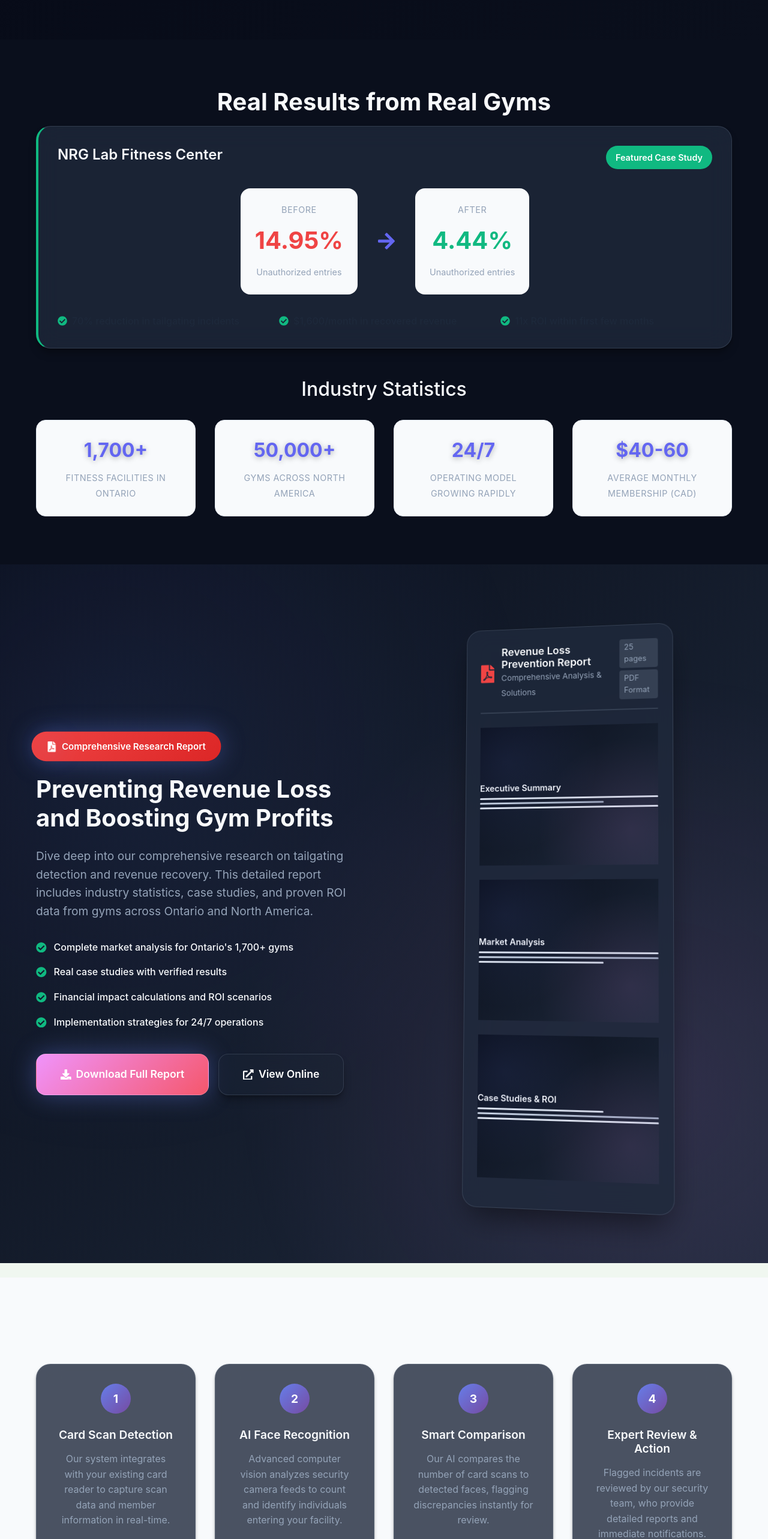
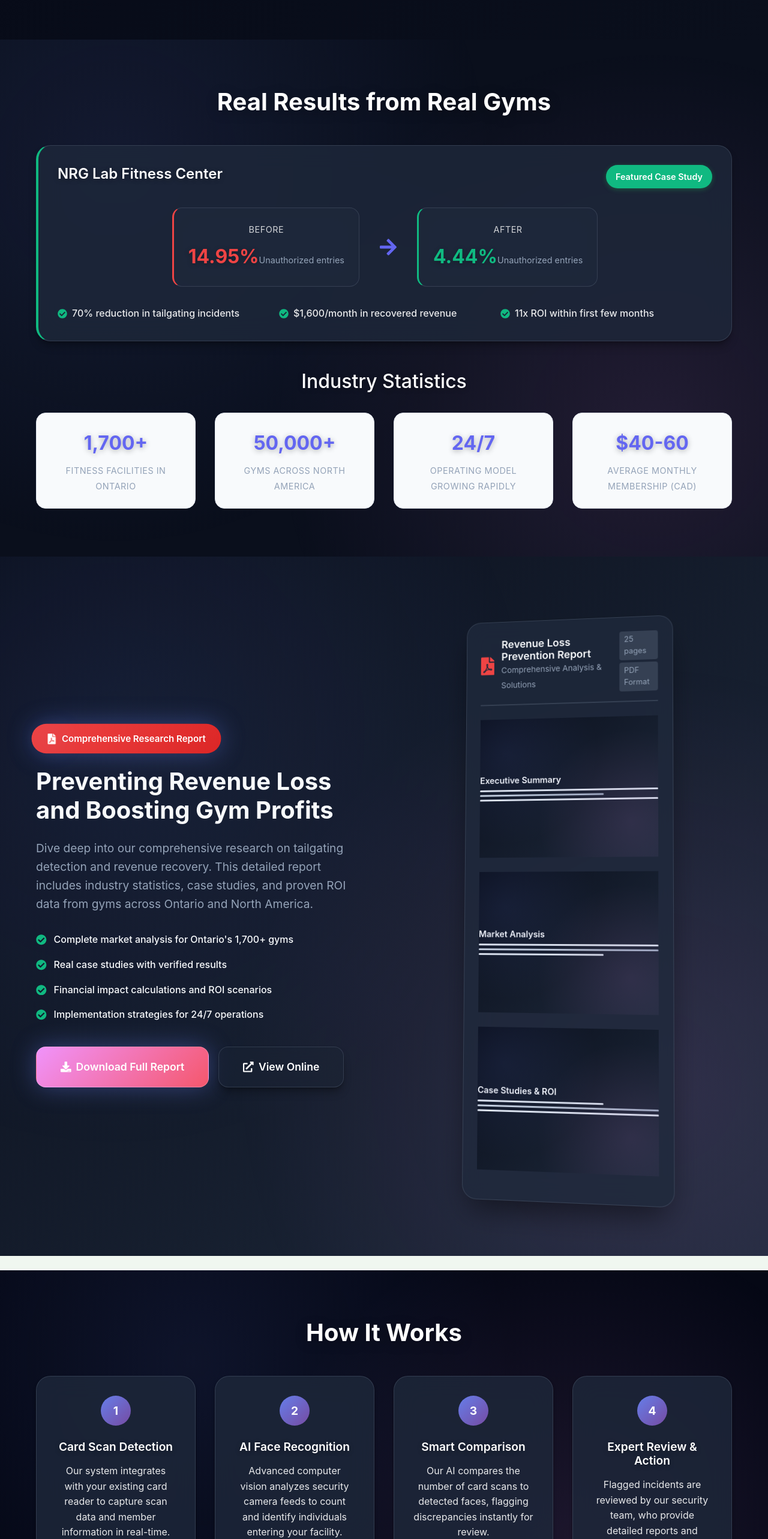
Before and after one commit to Faseeh-Naqvi/faseeh.ca, a React (Create React App) app in the folder my-portfolio/: page /sigfig-ai in a window 1280 px wide. Shown: the part 4485-7051 px from the top of the page at 60% size. Built offline with nearby package versions, Linux system fonts and the light colour scheme.

Commit message:
Fix styling and enhance background effects for Case Studies, How It Works, and Pricing sections in SigFigAI page

```diff
--- a/my-portfolio/src/pages/SigFigAI.css
+++ b/my-portfolio/src/pages/SigFigAI.css
@@ -1215,10 +1215,36 @@
   letter-spacing: 0.5px;
 }
 
-/* Case Studies Section - Darker Theme */
+/* Case Studies Section - Fixed Darker Theme */
 .case-studies-section {
   padding: 5rem 0;
   background: var(--dark-color);
+  position: relative;
+  overflow: hidden;
+}
+
+.case-studies-section::before {
+  content: '';
+  position: absolute;
+  top: 0;
+  left: 0;
+  right: 0;
+  bottom: 0;
+  background:
+    radial-gradient(circle at 15% 25%, rgba(102, 126, 234, 0.1) 0%, transparent 50%),
+    radial-gradient(circle at 85% 75%, rgba(240, 147, 251, 0.1) 0%, transparent 50%);
+  z-index: 1;
+}
+
+.case-studies-section .container {
+  position: relative;
+  z-index: 2;
+}
+
+.case-studies-section .section-title {
+  color: white;
+  text-shadow: 0 4px 20px rgba(0, 0, 0, 0.3);
+  margin-bottom: 3rem;
 }
 
 .case-study-card {
@@ -1231,6 +1257,12 @@
   border: 1px solid rgba(148, 163, 184, 0.2);
   opacity: 0;
   transform: translateY(30px);
+  color: rgba(255, 255, 255, 0.9);
+}
+
+.case-study-card p {
+  color: rgba(255, 255, 255, 0.9);
+  line-height: 1.6;
 }
 
 .case-study-card.featured {
@@ -1247,7 +1279,8 @@
 .case-study-header h3 {
   font-size: 1.5rem;
   font-weight: 600;
-  color: var(--text-primary);
+  color: white;
+  text-shadow: 0 2px 8px rgba(0, 0, 0, 0.3);
 }
 
 .case-study-badge {
@@ -1257,6 +1290,7 @@
   border-radius: 50px;
   font-size: 0.9rem;
   font-weight: 600;
+  box-shadow: 0 2px 8px rgba(34, 197, 94, 0.3);
 }
 
 .before-after {
@@ -1271,22 +1305,34 @@
   text-align: center;
   padding: 1.5rem;
   border-radius: var(--border-radius);
-  background: #f8fafc;
+  background: rgba(30, 41, 59, 0.8);
+  backdrop-filter: blur(var(--blur-amount));
+  border: 1px solid rgba(148, 163, 184, 0.2);
+  min-width: 150px;
+}
+
+.metric-before {
+  border-left: 3px solid var(--danger-color);
+}
+
+.metric-after {
+  border-left: 3px solid var(--success-color);
 }
 
 .metric-label {
   display: block;
   font-size: 0.9rem;
-  color: var(--text-secondary);
+  color: rgba(255, 255, 255, 0.8);
+  margin-bottom: 0.5rem;
   text-transform: uppercase;
   letter-spacing: 0.5px;
-  margin-bottom: 0.5rem;
 }
 
 .metric-value {
-  display: block;
-  font-size: 2.5rem;
+  font-size: 2rem;
   font-weight: 700;
+  color: white;
+  text-shadow: 0 2px 8px rgba(0, 0, 0, 0.3);
   margin-bottom: 0.5rem;
 }
 
@@ -1319,6 +1365,7 @@
   align-items: center;
   gap: 0.5rem;
   font-weight: 500;
+  color: rgba(255, 255, 255, 0.9);
 }
 
 .result svg {
@@ -1333,7 +1380,8 @@
   text-align: center;
   font-size: 2rem;
   margin-bottom: 2rem;
-  color: var(--text-primary);
+  color: white;
+  text-shadow: 0 2px 8px rgba(0, 0, 0, 0.3);
 }
 
 .stats-grid {
@@ -1363,10 +1411,36 @@
   color: var(--text-secondary);
 }
 
-/* How It Works Section */
+/* How It Works Section - Fixed Styling */
 .how-it-works-section {
   padding: 5rem 0;
-  background: #f8fafc;
+  background: var(--darker-color);
+  position: relative;
+  overflow: hidden;
+}
+
+.how-it-works-section::before {
+  content: '';
+  position: absolute;
+  top: 0;
+  left: 0;
+  right: 0;
+  bottom: 0;
+  background:
+    radial-gradient(circle at 25% 25%, rgba(102, 126, 234, 0.1) 0%, transparent 50%),
+    radial-gradient(circle at 75% 75%, rgba(240, 147, 251, 0.1) 0%, transparent 50%);
+  z-index: 1;
+}
+
+.how-it-works-section .container {
+  position: relative;
+  z-index: 2;
+}
+
+.how-it-works-section .section-title {
+  color: white;
+  text-shadow: 0 4px 20px rgba(0, 0, 0, 0.3);
+  margin-bottom: 3rem;
 }
 
 .steps-container {
@@ -1411,18 +1485,45 @@
   font-size: 1.2rem;
   font-weight: 600;
   margin-bottom: 1rem;
-  color: var(--text-primary);
+  color: white;
+  text-shadow: 0 2px 8px rgba(0, 0, 0, 0.3);
 }
 
 .step-card p {
-  color: var(--text-secondary);
+  color: rgba(255, 255, 255, 0.9);
   line-height: 1.6;
 }
 
-/* Pricing Section - Darker Theme */
+/* Pricing Section - Fixed Darker Theme */
 .pricing-section {
   padding: 5rem 0;
   background: var(--darker-color);
+  position: relative;
+  overflow: hidden;
+}
+
+.pricing-section::before {
+  content: '';
+  position: absolute;
+  top: 0;
+  left: 0;
+  right: 0;
+  bottom: 0;
+  background:
+    radial-gradient(circle at 30% 30%, rgba(102, 126, 234, 0.1) 0%, transparent 50%),
+    radial-gradient(circle at 70% 70%, rgba(240, 147, 251, 0.1) 0%, transparent 50%);
+  z-index: 1;
+}
+
+.pricing-section .container {
+  position: relative;
+  z-index: 2;
+}
+
+.pricing-section .section-title {
+  color: white;
+  text-shadow: 0 4px 20px rgba(0, 0, 0, 0.3);
+  margin-bottom: 3rem;
 }
 
 .pricing-card {
```
